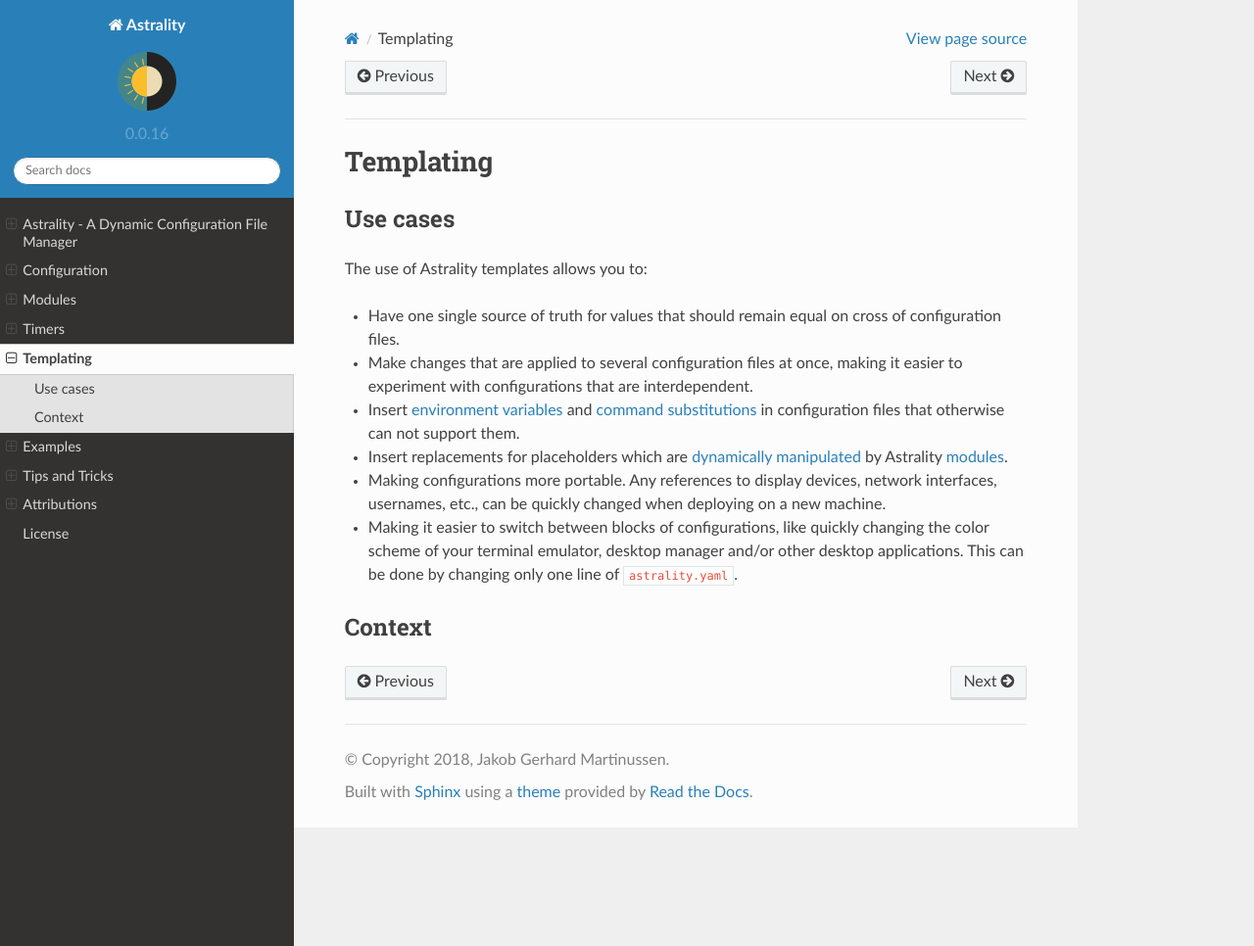
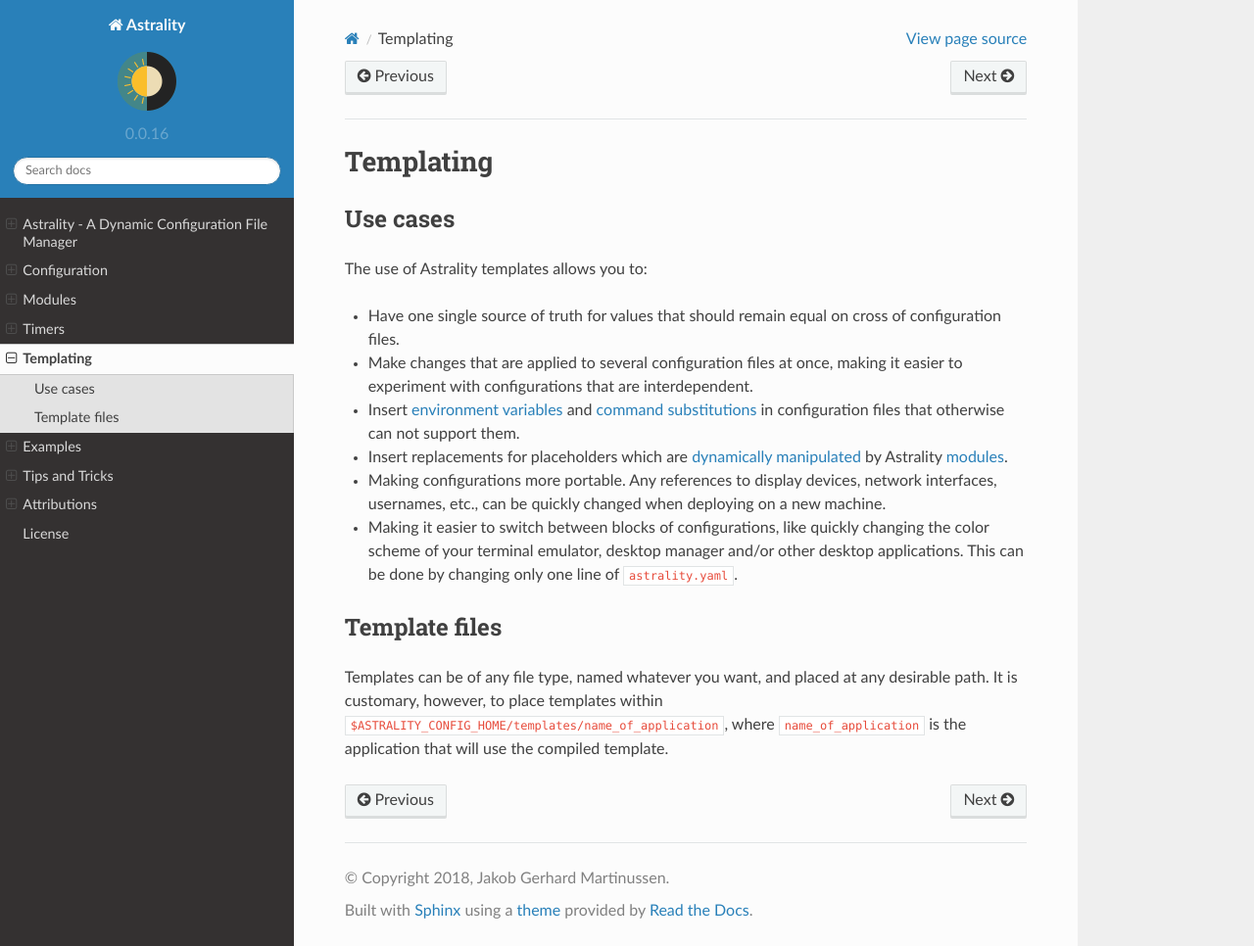
Before and after one commit to JakobGM/astrality, a Sphinx documentation site: the page built from docs/templating.rst, in a window 1280 px wide and 966 px high. Shown: the whole window at 98% size. Built offline with Sphinx 7.4.7 and the Read the Docs theme 2.0.0, drawn with Linux system fonts in a browser that asks for light colours.

Commit message:
Add documentation for template file paths

```diff
--- a/docs/templating.rst
+++ b/docs/templating.rst
@@ -16,7 +16,10 @@ The use of Astrality templates allows you to:
 * Making configurations more portable. Any references to display devices, network interfaces, usernames, etc., can be quickly changed when deploying on a new machine.
 * Making it easier to switch between blocks of configurations, like quickly changing the color scheme of your terminal emulator, desktop manager and/or other desktop applications. This can be done by changing only one line of ``astrality.yaml``.
 
-.. _context:
 
-Context
-=======
+.. _template_files:
+
+Template files
+==============
+
+Templates can be of any file type, named whatever you want, and placed at any desirable path. It is customary, however, to place templates within ``$ASTRALITY_CONFIG_HOME/templates/name_of_application``, where ``name_of_application`` is the application that will use the compiled template.
--- a/templating.rst
+++ /dev/null
@@ -1,3 +0,0 @@
-==========
-Templating
-==========
```
